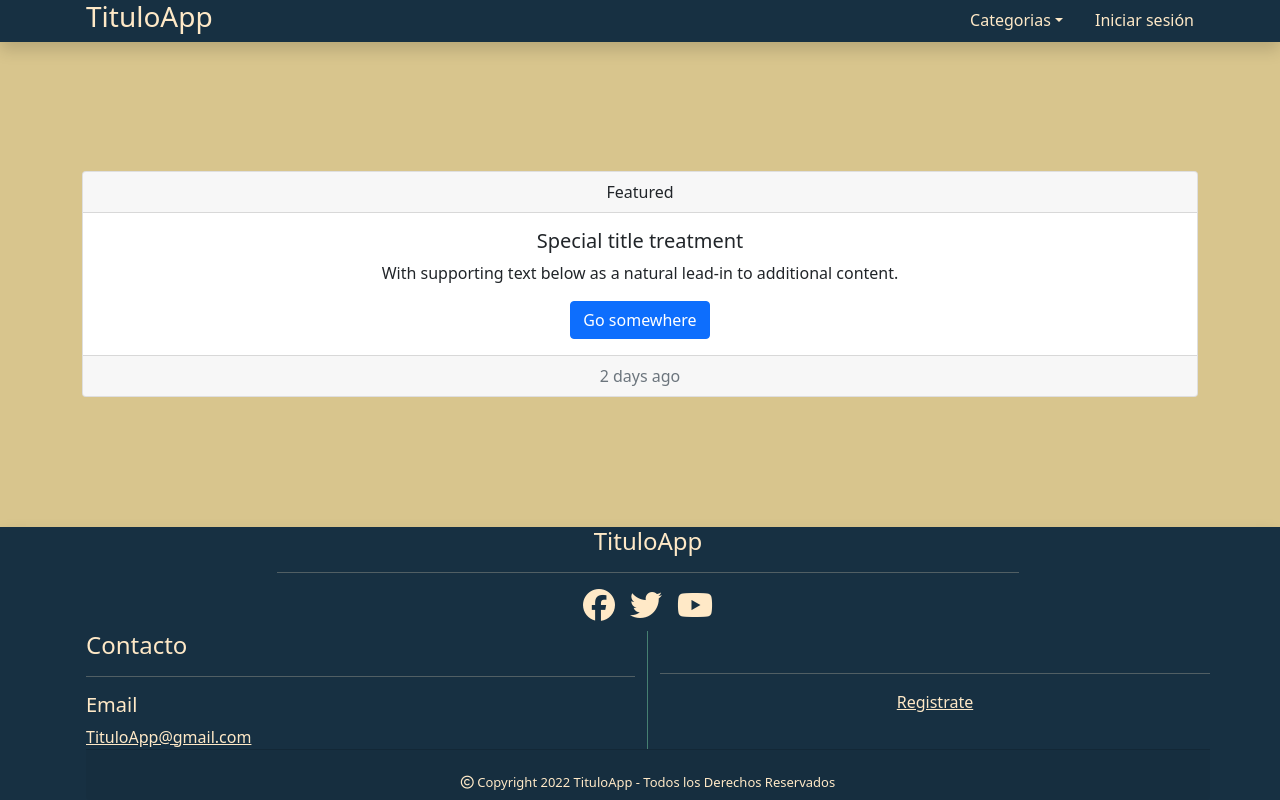
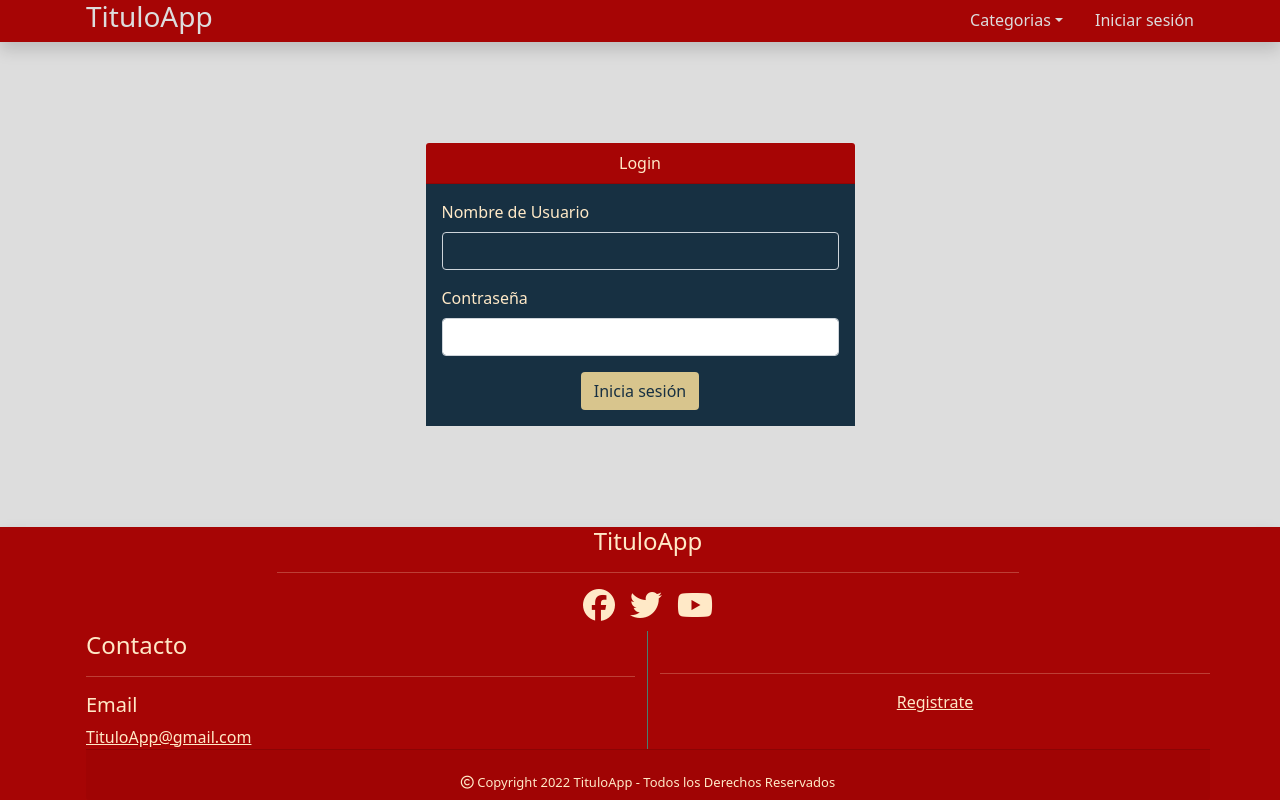
Before and after one commit to Swumplurd/recetas-app, a React (Vite) app: page /login in a window 1280 px wide. Built offline with nearby package versions, Linux system fonts and the light colour scheme.

Commit message:
falta tema de colores

```diff
--- a/src/components/ui/Footer/Footer.css
+++ b/src/components/ui/Footer/Footer.css
@@ -1,8 +1,12 @@
 :root {
-  --fondos: #d8c58d;
-  --letras: #173042;
-  --botones: #ffe9c7;
-  --extra: #468071;
+  --primary: #277afa;
+  --secondary: #a4a4a4;
+  --success: #abda44;
+  --danger: #fd0b0b;
+  --warning: #fdc435;
+  --info: #18c6eb;
+  --light: #dddddd;
+  --dark: #161616;
 }
 
 a {
@@ -10,7 +14,7 @@ a {
 }
 
 a:hover {
-  color: var(--extra);
+  color: var(--danger);
 }
 
 .linea {
--- a/src/index.css
+++ b/src/index.css
@@ -1,38 +1,42 @@
 :root {
-    --fondos: #d8c58d;
-    --letras: #173042;
-    --botones: #ffe9c7;
-    --extra: #468071;
+    --primary: #277afa;
+    --secondary: #a4a4a4;
+    --success: #abda44;
+    --danger: #a60505;
+    --warning: #fdc435;
+    --info: #18c6eb;
+    --light: #dddddd;
+    --dark: #161616;
 }
 
 body {
-    background-color: var(--fondos);
+    background-color: var(--light);
 }
 
 .nav-style {
-    background-color: var(--letras);
-    color: var(--botones)
+    background-color: var(--danger);
+    color: var(--light)
 }
 
 .nav-style a {
-    color: var(--botones)
+    color: var(--light)
 }
 
 .nav-style a:hover {
-    color: var(--extra)
+    color: var(--light)
 }
 
 .foot-style {
-    background-color: var(--letras);
+    background-color: var(--danger);
     color: var(--botones)
 }
 
 .dropdown-styles {
-    background-color: var(--letras);
+    background-color: var(--light);
 }
 
 .category-nav:focus {
-    color: var(--extra);
+    color: var(--danger);
 }
 
 .columnas-dropdown {
@@ -47,3 +51,20 @@ body {
     top: 2.5rem;
     z-index: 2;
 }
+
+.btn-recetas {
+    background-color: var(--fondos);
+    color: var(--letras)
+}
+.card-login-body {
+    background-color: var(--letras);
+    color: var(--botones);
+}
+.card-login-header {
+    background-color: var(--danger);
+    color: var(--botones);
+}
+.input-body {
+    background-color: var(--sodapop);
+    color: var(--letras);
+}
--- a/src/pages/LoginPage.jsx
+++ b/src/pages/LoginPage.jsx
@@ -2,18 +2,44 @@ import React from "react";
 
 export const LoginPage = () => {
   return (
-    <div class="card text-center">
-      <div class="card-header">Featured</div>
-      <div class="card-body">
-        <h5 class="card-title">Special title treatment</h5>
-        <p class="card-text">
-          With supporting text below as a natural lead-in to additional content.
-        </p>
-        <a href="#" class="btn btn-primary">
-          Go somewhere
-        </a>
+    <div className="container">
+      <div className="row d-flex justify-content-center">
+        <div className="col-5">
+          <div className="card">
+            <div className="card-header text-center card-login-header">Login</div>
+            <div className="card-body card-login-body">
+              <form>
+                <div className="mb-3">
+                  <label htmlFor="exampleInputEmail1" className="form-label">
+                    Nombre de Usuario
+                  </label>
+                  <input
+                    type="email"
+                    className="form-control input-body"
+                    id="exampleInputEmail1"
+                    aria-describedby="emailHelp"
+                  />
+                </div>
+                <div className="mb-3">
+                  <label htmlFor="exampleInputPassword1" className="form-label">
+                    Contraseña
+                  </label>
+                  <input
+                    type="password"
+                    className="form-control"
+                    id="exampleInputPassword1"
+                  />
+                </div>
+                <div className="d-flex justify-content-center">
+                  <button type="submit" className="btn btn-recetas">
+                    Inicia sesión
+                  </button>
+                </div>
+              </form>
+            </div>
+          </div>
+        </div>
       </div>
-      <div class="card-footer text-muted">2 days ago</div>
     </div>
   );
 };
```
